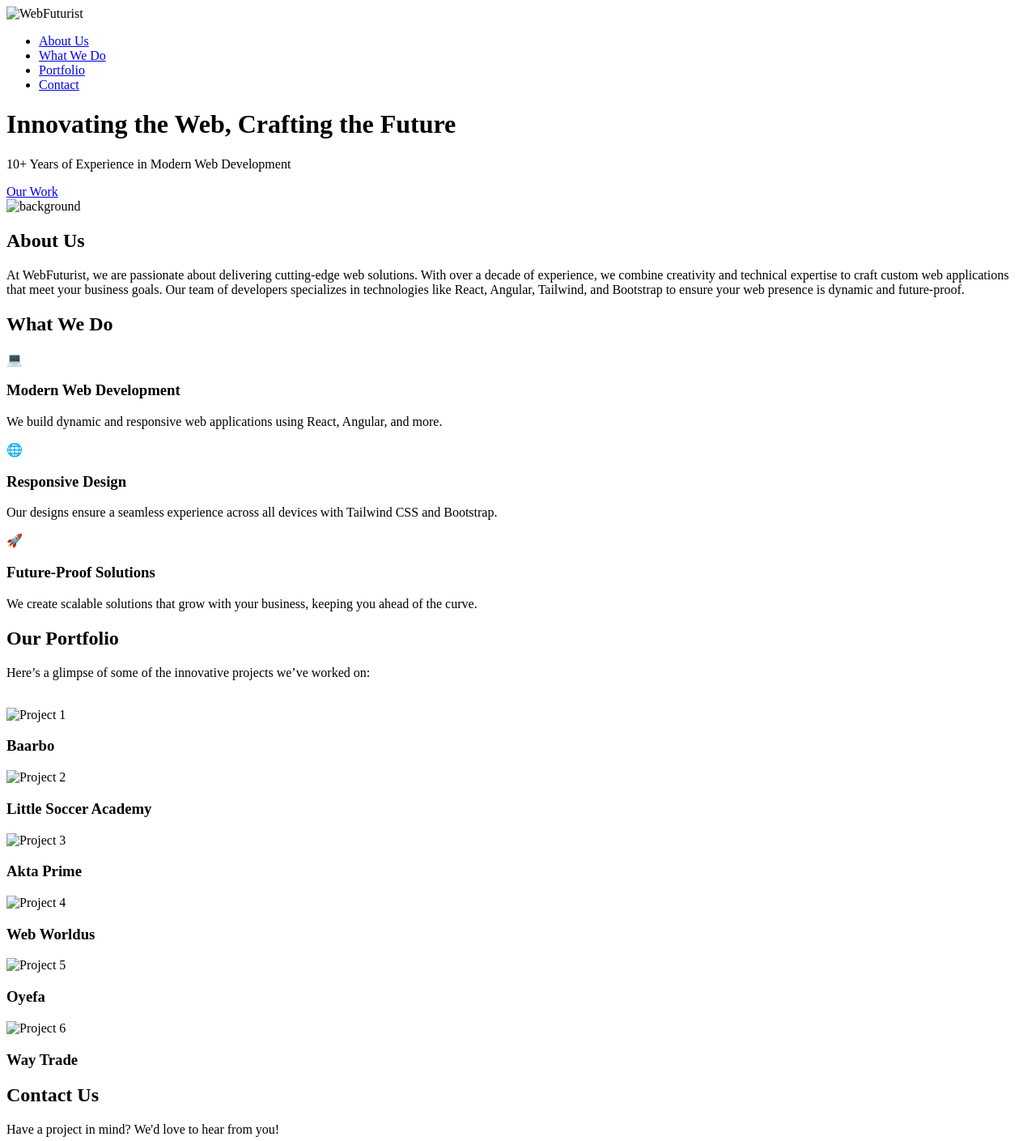
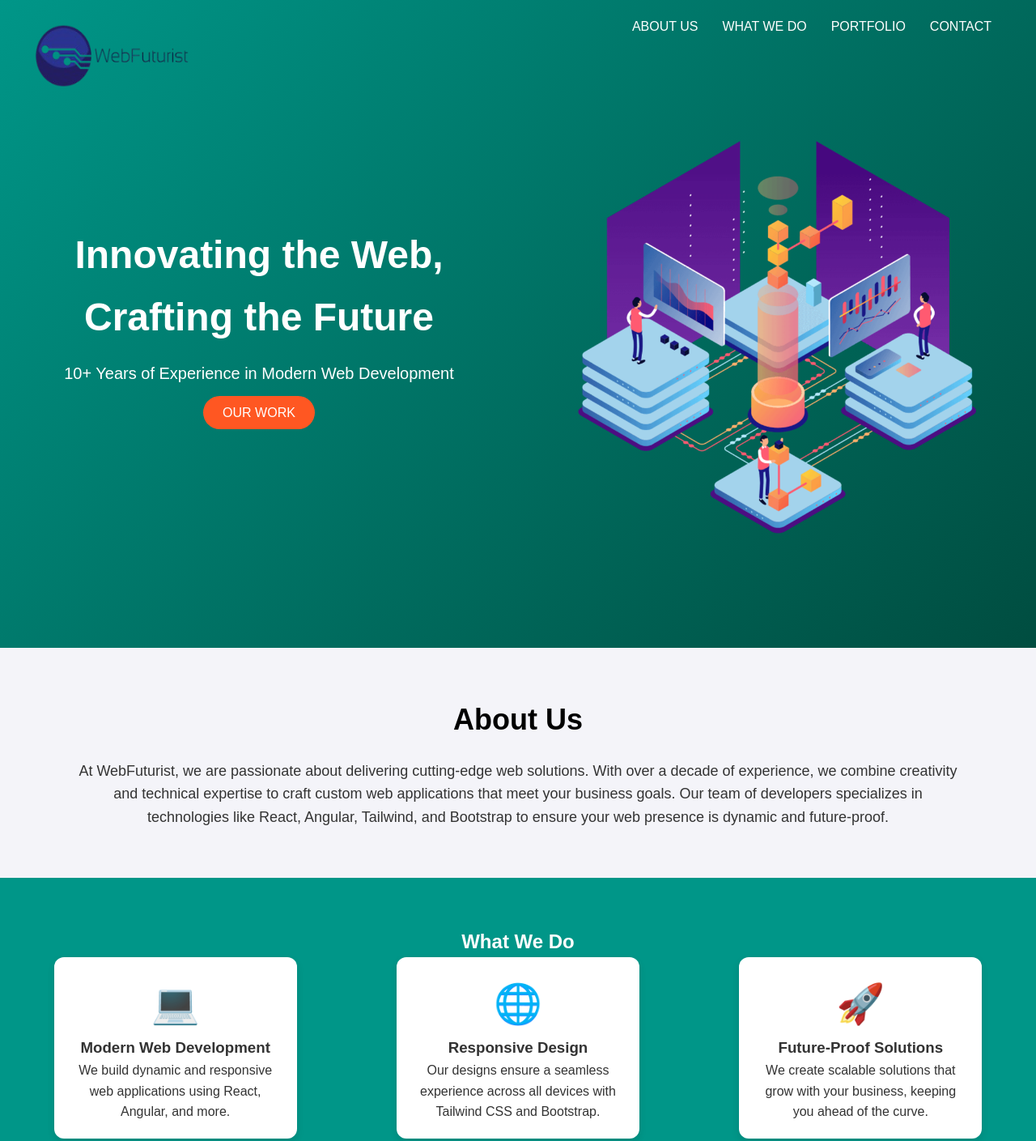
Before and after one commit to webfuturist/portfolio, a plain HTML site: page index.html in a window 1280 px wide. Shown: the top 1409 px of the page at 81% size. Drawn offline with Linux system fonts and the light colour scheme; the site is published under a folder, as on GitHub Pages, so addresses that start at the root find nothing.

```diff
--- a/index.html
+++ b/index.html
@@ -4,7 +4,7 @@
     <meta charset="UTF-8">
     <meta name="viewport" content="width=device-width, initial-scale=1.0">
     <title>WebFuturist | Modern Web Development</title>
-    <link rel="stylesheet" href="/styles1.css">
+    <link rel="stylesheet" href="styles1.css">
 </head>
 <body>
 
@@ -12,7 +12,7 @@
     <header>
         <nav>
             <div class="logo">
-                <span><img src="/images/logo.png" height="100px" width="200px" alt="WebFuturist"></span>
+                <span><img src="images/logo.png" height="100px" width="200px" alt="WebFuturist"></span>
             </div>
             <ul class="nav-links">
                 <li><a href="#about">About Us</a></li>
@@ -31,7 +31,7 @@
             </div>
             <div class="grid-col-2 margin-top-3rem">
                 <div class="backgd-image">
-                    <img class="hero-image" src="/images/backgd.png" alt="background">
+                    <img class="hero-image" src="images/backgd.png" alt="background">
                 </div>
             </div>
         </div>
@@ -77,37 +77,37 @@
             <br/>
             <div class="portfolio-gallery">
                 <div class="portfolio-item">
-                    <img src="/images/1.png" alt="Project 1">
+                    <img src="images/1.png" alt="Project 1">
                     <div class="overlay">
                         <h3>Baarbo</h3>
                     </div>
                 </div>
                 <div class="portfolio-item">
-                    <img src="/images/2.png" alt="Project 2">
+                    <img src="images/2.png" alt="Project 2">
                     <div class="overlay">
                         <h3>Little Soccer Academy</h3>
                     </div>
                 </div>
                 <div class="portfolio-item">
-                    <img src="/images/3.png" alt="Project 3">
+                    <img src="images/3.png" alt="Project 3">
                     <div class="overlay">
                         <h3>Akta Prime</h3>
                     </div>
                 </div>
                 <div class="portfolio-item">
-                    <img src="/images/4.png" alt="Project 4">
+                    <img src="images/4.png" alt="Project 4">
                     <div class="overlay">
                         <h3>Web Worldus</h3>
                     </div>
                 </div>
                 <div class="portfolio-item">
-                    <img src="/images/5.png" alt="Project 5">
+                    <img src="images/5.png" alt="Project 5">
                     <div class="overlay">
                         <h3>Oyefa</h3>
                     </div>
                 </div>
                 <div class="portfolio-item">
-                    <img src="/images/6.png" alt="Project 6">
+                    <img src="images/6.png" alt="Project 6">
                     <div class="overlay">
                         <h3>Way Trade</h3>
                     </div>
```
